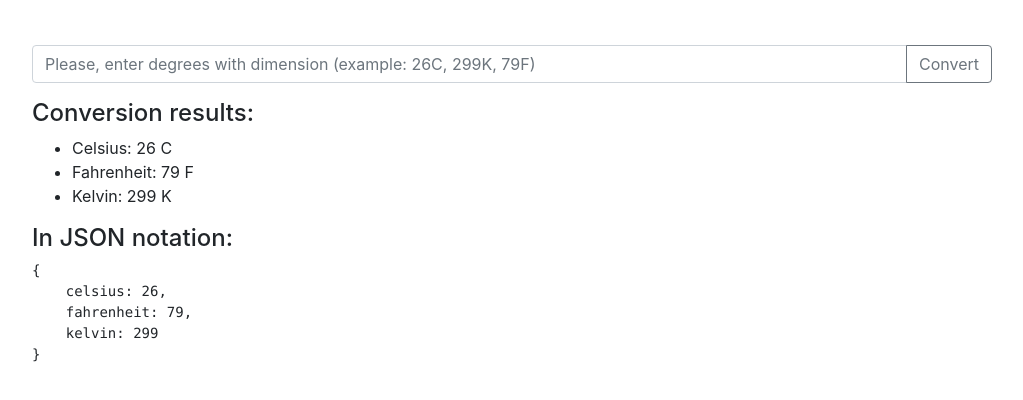
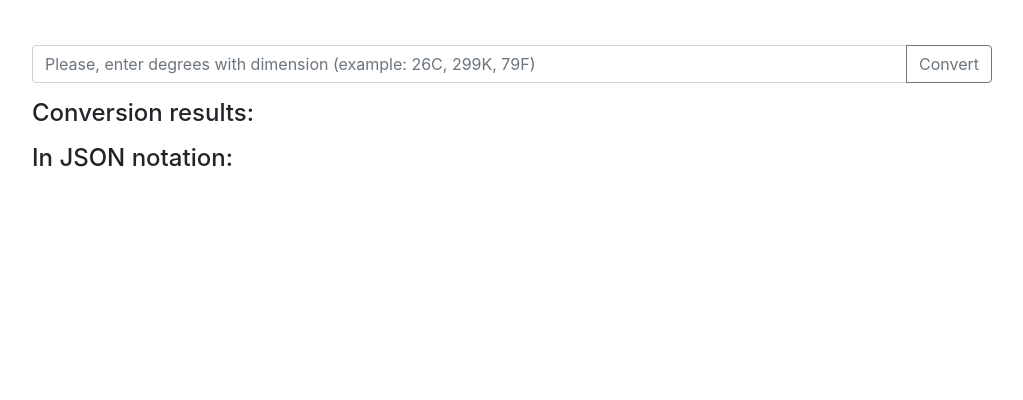
Before and after one commit to StanBorovko/TemperatureConverter, a plain HTML site: page index.html in a window 1280 px wide. Shown: the part 104-504 px from the top of the page, without its empty margins (128-1151 px from the left). Drawn offline with nearby package versions, Linux system fonts and the light colour scheme.

Commit message:
delete dummies from index.html add some tag classes for updating page from script

```diff
--- a/index.html
+++ b/index.html
@@ -19,16 +19,16 @@
 <main class="w-75 m-auto">
 
     <section class="input">
-        <form action="/" method="post">
+        <form id="input-form" action="/">
             <div class="input-group mb-3">
-                <input type="text"
+                <input type="text" id="input-field"
                        class="form-control"
                        placeholder="Please, enter degrees with dimension (example: 26С, 299K, 79F)"
                        aria-label="Please, enter degrees with dimension (example: 26С, 299K, 79F)"
                        aria-describedby="button-convert">
                 <div class="input-group-append">
                     <button class="btn btn-outline-secondary"
-                            type="button"
+                            type="submit"
                             id="button-convert">Convert
                     </button>
                 </div>
@@ -36,34 +36,18 @@
         </form>
     </section>
 
-    <section class="result  mb-3">
+    <section class="mb-3">
         <h4>Conversion results:</h4>
-        <ul>
-            <li>Celsius:
-                <span class="degrees-C">26</span>
-                C
-            </li>
-            <li>Fahrenheit:
-                <span class="degrees-F">79</span>
-                F
-            </li>
-            <li>Kelvin:
-                <span class="degrees-K">299</span>
-                K
-            </li>
+        <ul  id="result" >
+
         </ul>
     </section>
-    <section class="toJSON mb-3">
+    <section class="mb-3">
         <h4>In JSON notation:</h4>
-        <pre class="green">
-{
-    celsius: 26,
-    fahrenheit: 79,
-    kelvin: 299
-}
-        </pre>
+        <pre  id="JSON"  class="green"></pre>
     </section>
 
 </main>
+<script src="js/main.js"></script>
 </body>
 </html>
```
